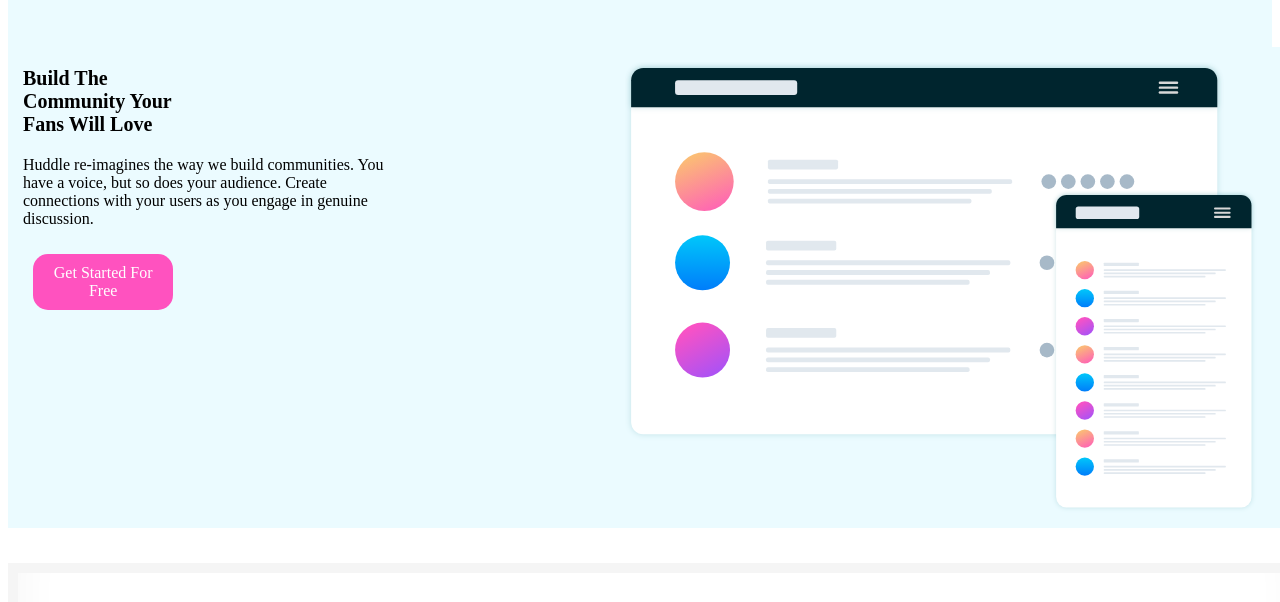
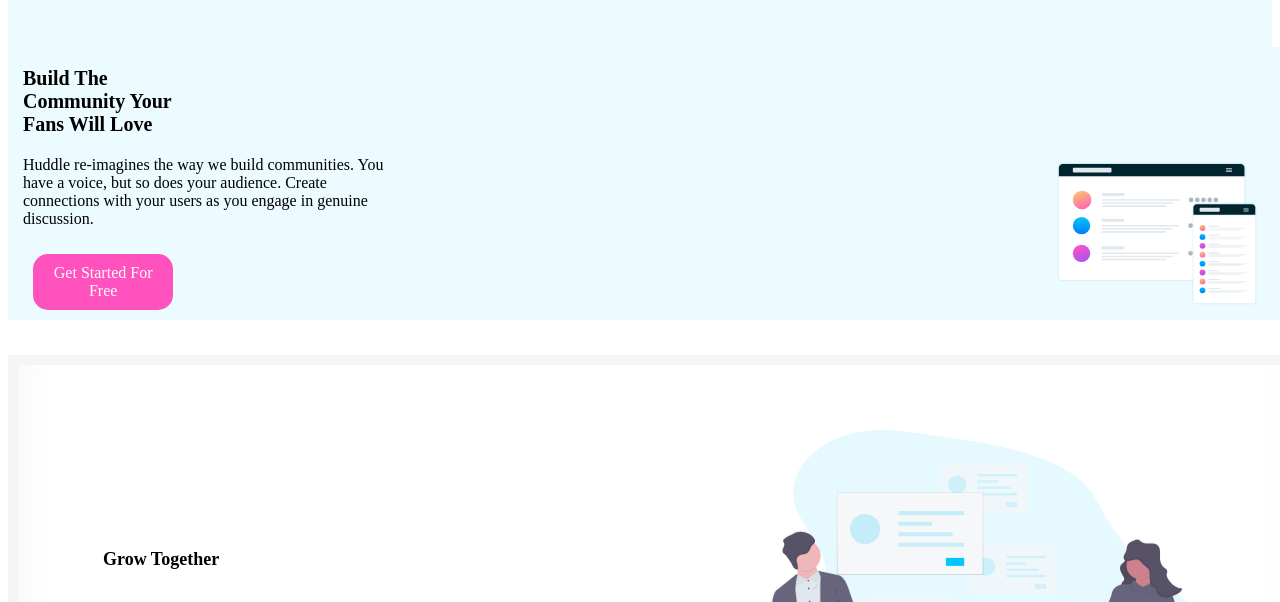
Before and after one commit to Chinecherem20199/huddle-landing-page, a plain HTML site: page index.html in a window 1280 px wide. Shown: the part 119-721 px from the top of the page. Drawn offline with Linux system fonts and the light colour scheme.

Commit message:
work testing

```diff
--- a/index.html
+++ b/index.html
@@ -3,7 +3,8 @@
 <head>
   <link rel="stylesheet" href="style.css">
   <meta charset="UTF-8">
-  <meta name="viewport" content="width=device-width, initial-scale=1.0"> <!-- displays site properly based on user's device -->
+  <meta name="viewport" content="width=device-width, initial-scale=1">
+  <!-- <meta name="viewport" content="width=device-width, initial-scale=1.0"> displays site properly based on user's device -->
 
   <link rel="icon" type="image/png" sizes="32x32" href="./images/favicon-32x32.png">
 
--- a/style.css
+++ b/style.css
@@ -13,7 +13,8 @@ header {
   padding-left: 15px;
   justify-items: auto;
   justify-content: space-between;
-  width: 100%;
+  width: 1440px;
+  max-width: 100%;
   flex-basis: 0%;
   font-family: "https://fonts.google.com/specimen/Open+Sans";
 }
@@ -26,6 +27,7 @@ header {
   font-weight: 600;
   text-align: center;
   width: 120px;
+  max-width: 20%;
   border-radius: 15px;
   font-style: initial;
   cursor: pointer;
@@ -38,7 +40,8 @@ header img{
 
 }
 .hundle-content img{
-  width: 50%;
+  width: 200px;
+  max-width: 50%;
   justify-content: flex-end;
   padding: 15px 30px 15px 30px;
   align-self: flex-end;
```
